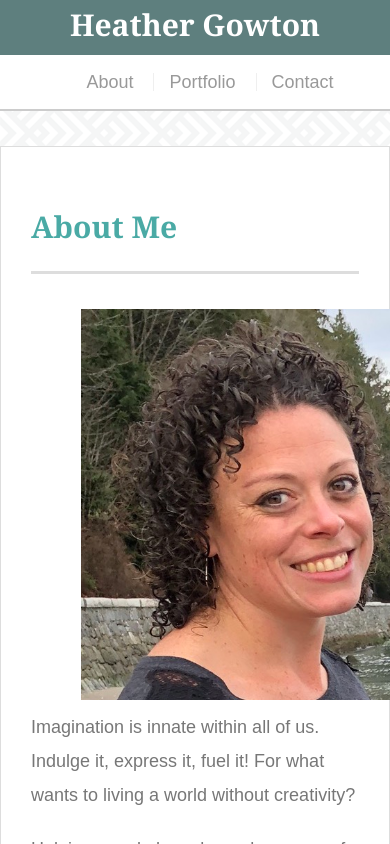
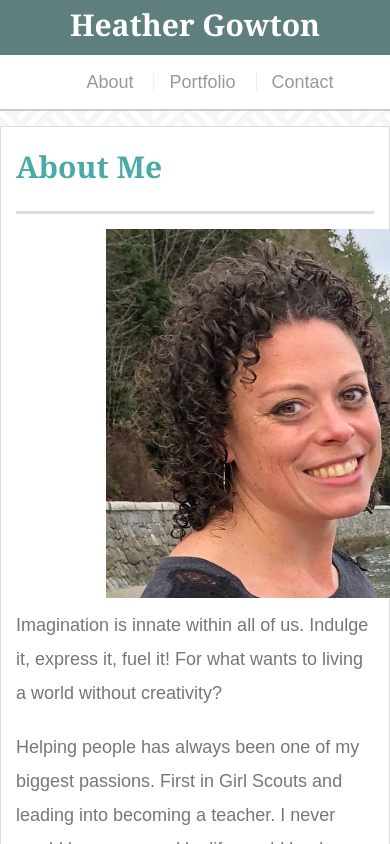
Before and after one commit to hgowton/Responsive-Portfolio, a plain HTML site: page index.html in a window 390 px wide. Shown: the top 844 px of the page. Drawn offline with Linux system fonts and the light colour scheme.

Commit message:
added in css.reset, modified the .container, #main-container, body, and h1 for screen size 640

```diff
--- a/assets/css/style.css
+++ b/assets/css/style.css
@@ -241,6 +241,7 @@ input[type=submit] {
 #masthead {
   position: static;
   width: 100%;
+  margin: auto;
 }
 
 #logo {
@@ -255,7 +256,9 @@ nav {
 }
 
 /* main */
-
+h1 {
+  margin: 0px 0px 15px;
+}
 .container {
   max-width: 600px;
 }
@@ -266,16 +269,17 @@ nav {
 }
 
 .auth-image {
-  width: 350px;
+  width: 330px;
   height: auto;
-  margin: 15px 0px 10px 50px;
+  margin: 0px 90px 10px 90px;
 }
 
 
 .main-section {
   float: none;
   max-width: 600px;
-  margin: 0px;
+  padding: 15px;
+  margin-top: 10px;
 }
 
 /* portfolio page */
```
Also changed, not shown: contact.html (+1 -6 lines), index.html (+0 -5 lines), portfolio.html (+0 -6 lines).
